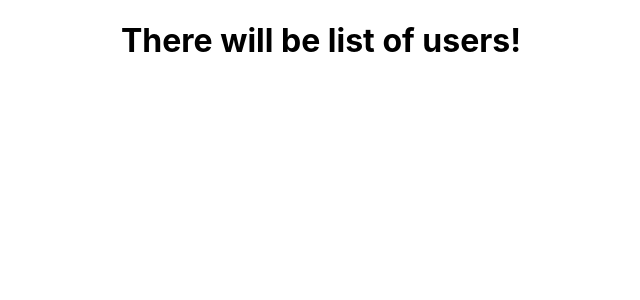
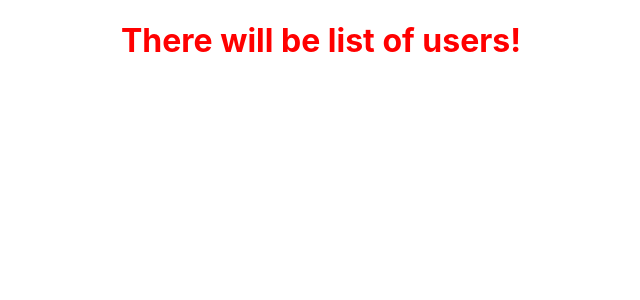
Before and after one commit to m-went/romans-exercise, a React (Create React App) app: page / in a window 1280 px wide. Shown: the top 300 px of the page, without its empty margins (319-959 px from the left). Built offline with nearby package versions, Linux system fonts and the light colour scheme.

Commit message:
rename files to properly work

```diff
--- a/src/components/App/App.js
+++ b/src/components/App/App.js
@@ -1,10 +1,10 @@
 import './App.css';
-import UserListItem from '../UserListItem/UserListItem';
+import UserList from '../UserList/UserList';
 
 function App() {
   return (
     <div className="App">
-      <UserListItem />
+      <UserList />
     </div>
   );
 }
--- /dev/null
+++ b/src/components/UserList/UserList.js
@@ -0,0 +1,7 @@
+import styles from './UserList.module.scss';
+
+function UserList(props) {
+  return <h1 className={styles.test}>There will be list of users! </h1>;
+}
+
+export default UserList;
--- /dev/null
+++ b/src/components/UserList/UserList.module.scss
@@ -0,0 +1,3 @@
+.test {
+  color: red;
+}
--- a/src/components/UserListItem/UserListItem.js
+++ /dev/null
@@ -1,5 +0,0 @@
-function UserListItem(props) {
-  return <h1>There will be list of users! </h1>;
-}
-
-export default UserListItem;
```
